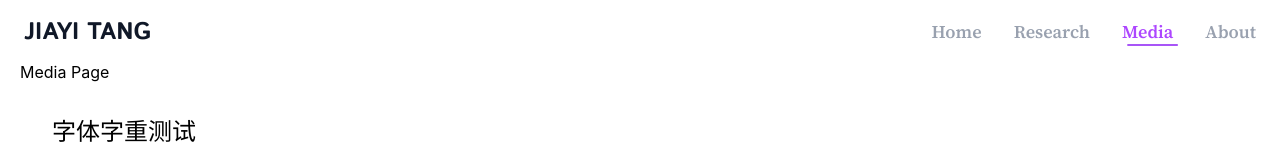
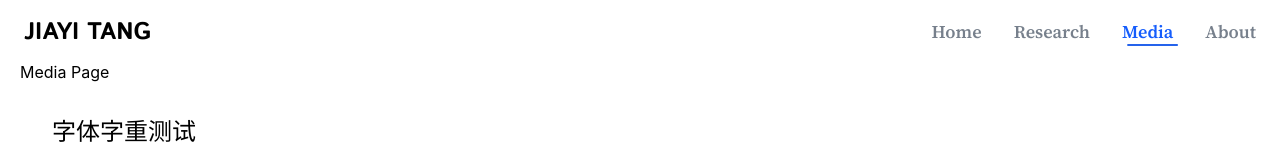
Before and after one commit to 4Nanai/profile-web, a Next.js app: page /media in a window 1280 px wide. Shown: the top 160 px of the page. Built offline with nearby package versions, Linux system fonts and the light colour scheme.

Commit message:
fix: standardize color scheme for navbar items to improve consistency and visual appeal

```diff
--- a/app/components/Header.tsx
+++ b/app/components/Header.tsx
@@ -28,7 +28,6 @@ export default function Header() {
             text: 'text-blue-600',
             bg: 'bg-blue-50',
             hoverBg: 'hover:bg-blue-500/25',
-            // Navbar text colors
             navbarText: 'text-black', // navbar text color
             navbarTextInactive: 'text-gray-600/75',
             navbarTextHover: 'hover:text-gray-800',
@@ -36,33 +35,31 @@ export default function Header() {
             navbarBg: 'bg-white'
         },
         'Research': {
-            primary: 'rgb(34, 197, 94)', // green-500
-            primaryHex: '#22c55e',
-            light: 'rgb(220, 252, 231)', // green-100
-            hover: 'rgb(34, 197, 94)', // green-500
-            text: 'text-green-500',
-            bg: 'bg-green-50',
-            hoverBg: 'hover:bg-green-500/25',
-            // Navbar text colors
-            navbarText: 'text-gray-800',
-            navbarTextInactive: 'text-gray-500',
-            navbarTextHover: 'hover:text-gray-900',
-            mobileButton: 'text-gray-800 hover:bg-gray-800/5',
+            primary: 'rgb(37, 99, 235)', // blue-600
+            primaryHex: '#2563eb',
+            light: 'rgb(219, 234, 254)', // blue-100
+            hover: 'rgb(59, 130, 246)', // blue-500
+            text: 'text-blue-600',
+            bg: 'bg-blue-50',
+            hoverBg: 'hover:bg-blue-500/25',
+            navbarText: 'text-black', // navbar text color
+            navbarTextInactive: 'text-gray-600/75',
+            navbarTextHover: 'hover:text-gray-800',
+            mobileButton: 'text-black hover:bg-black/5',
             navbarBg: 'bg-white'
         },
         'Media': {
-            primary: 'rgb(168, 85, 247)', // purple-500
-            primaryHex: '#a855f7',
-            light: 'rgb(243, 232, 255)', // purple-100
-            hover: 'rgb(147, 51, 234)', // purple-600
-            text: 'text-purple-500',
-            bg: 'bg-purple-50',
-            hoverBg: 'hover:bg-purple-500/25',
-            // Navbar text colors
-            navbarText: 'text-gray-900',
-            navbarTextInactive: 'text-gray-400',
-            navbarTextHover: 'hover:text-gray-700',
-            mobileButton: 'text-gray-900 hover:bg-gray-900/5',
+            primary: 'rgb(37, 99, 235)', // blue-600
+            primaryHex: '#2563eb',
+            light: 'rgb(219, 234, 254)', // blue-100
+            hover: 'rgb(59, 130, 246)', // blue-500
+            text: 'text-blue-600',
+            bg: 'bg-blue-50',
+            hoverBg: 'hover:bg-blue-500/25',
+            navbarText: 'text-black', // navbar text color
+            navbarTextInactive: 'text-gray-600/75',
+            navbarTextHover: 'hover:text-gray-800',
+            mobileButton: 'text-black hover:bg-black/5',
             navbarBg: 'bg-white'
         },
         'About': {
```
